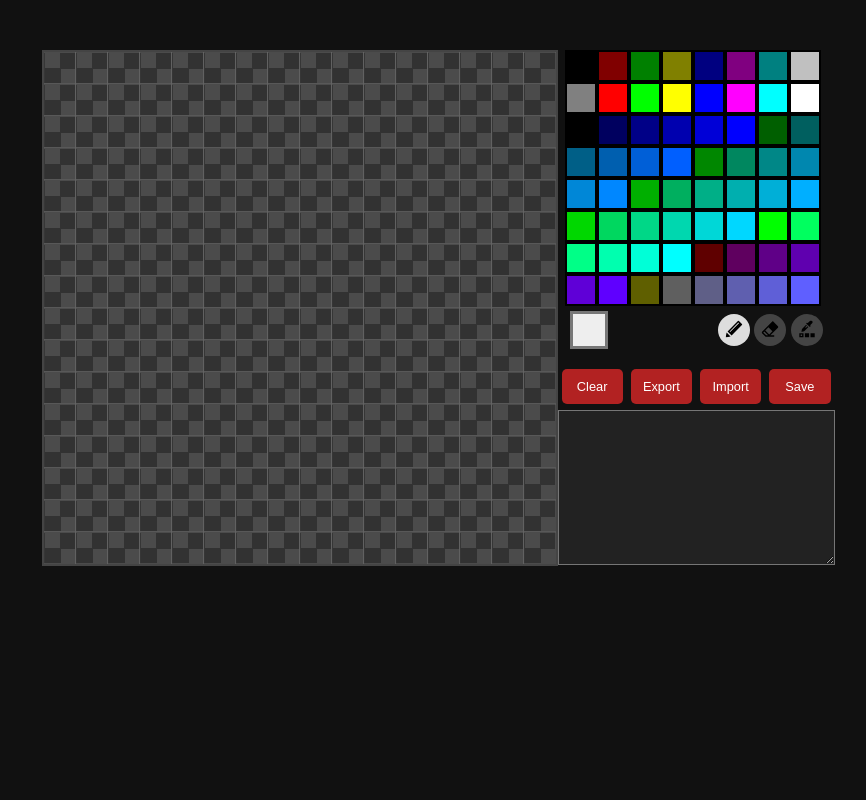
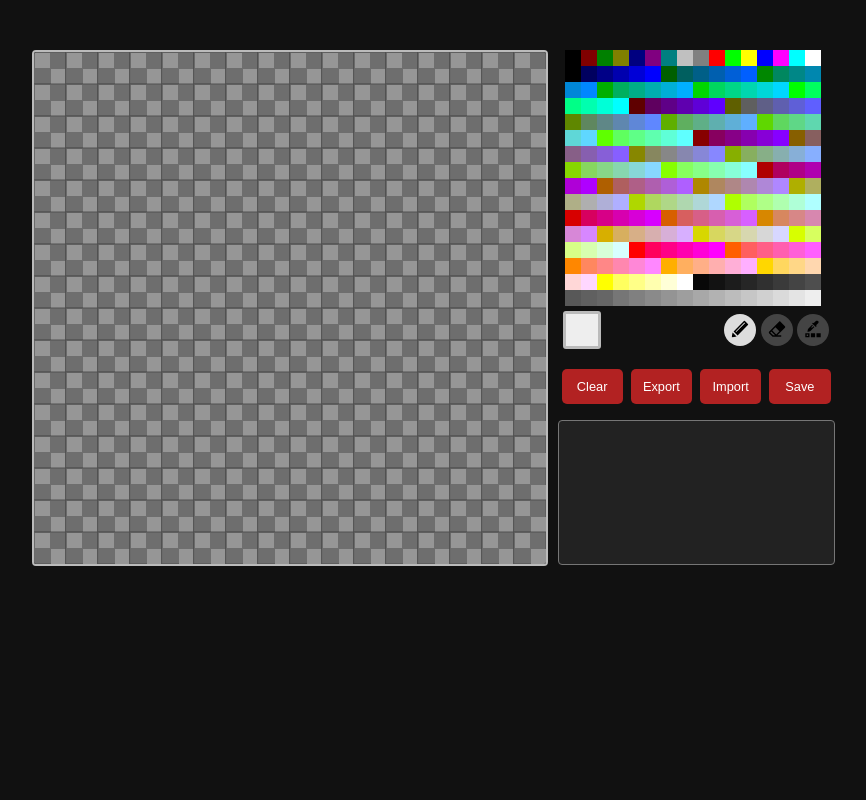
Before and after one commit to yinkar/ansi-art-painter, a website built with Vite: page index.html in a window 1280 px wide. Shown: the whole page, without its empty margins (202-1068 px from the left). Built offline with nearby package versions, Linux system fonts and the light colour scheme.

Commit message:
New style

```diff
--- a/main.js
+++ b/main.js
@@ -49,7 +49,7 @@ const currentBgColorElement = document.querySelector(".current-bg-color");
 
 for (let i = 0, l = colors.length; i < l; i++) {
   const cpCell = document.createElement("div");
-  cpCell.classList.add("cp-cell");
+  cpCell.classList.add("color-palette-cell");
   cpCell.style.backgroundColor = colors[i];
   cpCell.dataset.id = i;
   cpCell.addEventListener("click", colorCellEvent);
@@ -273,8 +273,8 @@ const sketch = function(p5) {
                 );
             }
             else {
-                p5.fill(50);
-                p5.stroke(100);
+                p5.fill(110);
+                p5.stroke(80);
                 p5.rect(
                     j * cellSize.width + offset.width,
                     i * cellSize.height + offset.width,
@@ -282,7 +282,7 @@ const sketch = function(p5) {
                     cellSize.height
                 );
                 p5.noStroke();
-                p5.fill(75);
+                p5.fill(150);
                 p5.rect(
                     j * cellSize.width + offset.width + 1,
                     i * cellSize.height + offset.width + 1,
--- a/style.css
+++ b/style.css
@@ -27,7 +27,8 @@ body.render {
 
 canvas {
   display: block;
-  border: 2px solid #444;
+  border-radius: 4px;
+  border: 2px solid #bbb;
 }
 
 .color-palette {
@@ -57,24 +58,24 @@ canvas {
   background-color: rgba(120, 120, 120, .8);
 }
 
-.cp-cell {
-  width: 32px;
-  height: 32px;
+.color-palette-cell {
+  width: 16px;
+  height: 16px;
   cursor: pointer;
   box-sizing: border-box;
   padding: 2px;
-  border: 2px solid #000;
 }
 
-.cp-cell:hover {
+.color-palette-cell:hover {
   border: 2px solid #ddd;
 }
 
 .current-bg-color {
   width: 32px;
   height: 32px;
-  border: 3px solid #777;
+  border: 3px solid #bbb;
   margin: 5px 12px;
+  border-radius: 3px;
 }
 
 .buttons > a {
@@ -101,6 +102,8 @@ canvas {
 .buttons {
   display: flex;
   margin-top: 15px;
+  margin-left: 10px;
+  margin-right: 10px;
 }
 
 textarea#output {
@@ -108,13 +111,18 @@ textarea#output {
   color: #fff;
   padding: 10px;
   box-sizing: border-box;
-  height: 155px;
+  height: 145px;
+  resize: none;
+  margin: 10px;
+  border-radius: 4px;
 }
 
 .tools {
   display: flex;
   align-items: center;
   justify-content: space-between;
+  width: 290px;
+  margin: 0 auto;
 }
 
 .tool-buttons {
```
